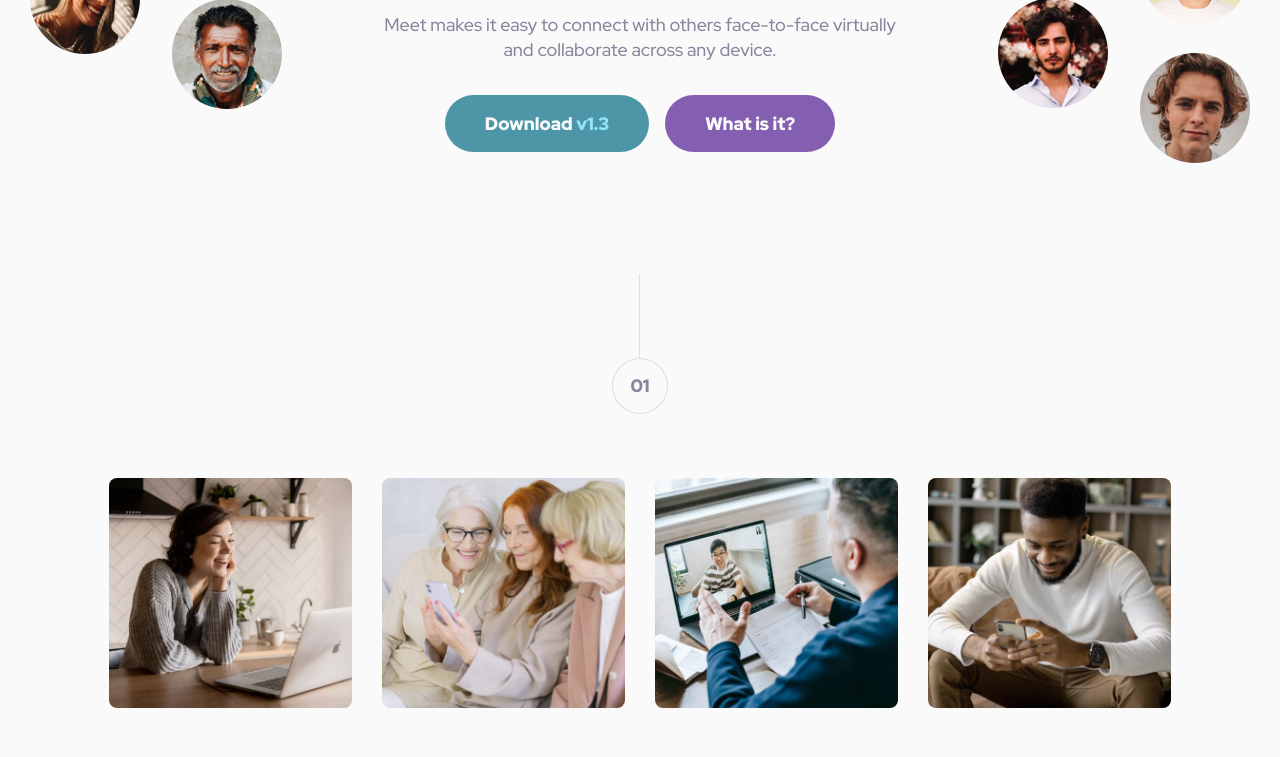
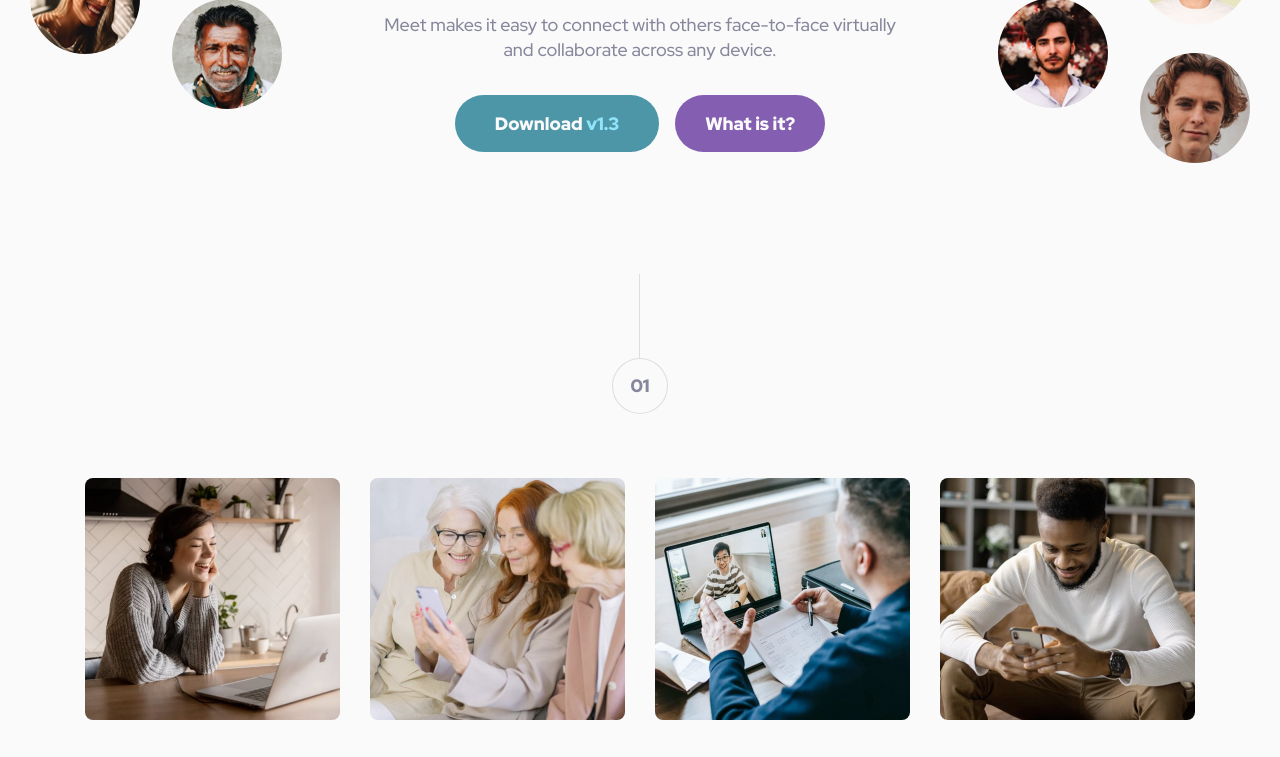
Before and after one commit to moadavou/meet-landing-page, a website: page index.html in a window 1280 px wide. Shown: the part 363-1120 px from the top of the page. Drawn offline with Linux system fonts and the light colour scheme.

Commit message:
Update style details

```diff
--- a/index.html
+++ b/index.html
@@ -44,7 +44,10 @@
                         virtually and collaborate across any device.
                     </p>
                     <div class="[ buttons ]">
-                        <a href="#" class="[ button ]" data-type="primary"
+                        <a
+                            href="#"
+                            class="[ button button--wide ]"
+                            data-type="primary"
                             >Download <span>v1.3</span></a
                         >
                         <a href="#" class="[ button ]" data-type="secondary"
@@ -114,7 +117,10 @@
                             Stay connected with reliable HD meetings and
                             unlimited one-on-one and group video sessions.
                         </p>
-                        <a href="#" class="[ button ]" data-type="secondary"
+                        <a
+                            href="#"
+                            class="[ button button--wide ]"
+                            data-type="secondary"
                             >Download <span>v1.3</span></a
                         >
                     </div>
--- a/scss/blocks/_buttons.scss
+++ b/scss/blocks/_buttons.scss
@@ -1,5 +1,5 @@
 .button {
-    padding: 1rem 2.5rem;
+    padding: 1rem 1.875rem;
     margin-top: 2rem;
     border-radius: 29px;
     font-weight: 900;
@@ -7,6 +7,10 @@
     text-decoration: none;
     text-align: center;
     transition: background-color 0.3s ease;
+}
+
+.button--wide {
+    padding: 1rem 2.5rem;
 }
 
 .button[data-type="primary"] {
--- a/scss/blocks/_cta.scss
+++ b/scss/blocks/_cta.scss
@@ -28,8 +28,8 @@
     }
 
     @include breakpoint(desktop) {
-        padding-bottom: 6.5rem;
-        padding-top: 6.5rem;
+        padding-bottom: 5.68rem;
+        padding-top: 8rem;
         text-align: left;
         background-image: linear-gradient(
                 to top,
@@ -54,7 +54,7 @@
     }
 
     @include breakpoint(desktop) {
-        grid-template-columns: 23.2rem 21.8rem 1fr;
+        grid-template-columns: repeat(2, 21.875rem) 1fr;
         gap: 5.75rem;
 
         p {
--- a/scss/blocks/_img-grid.scss
+++ b/scss/blocks/_img-grid.scss
@@ -8,11 +8,15 @@
     padding-inline: 1.5rem;
 
     img {
+        height: 100%;
+        width: 100%;
+        object-fit: cover;
         border-radius: 8px;
     }
 
     @include breakpoint(tablet) {
         grid-template-columns: repeat(4, 1fr);
+        padding-inline: 0;
     }
 
     @include breakpoint(desktop) {
--- a/scss/blocks/_numbering.scss
+++ b/scss/blocks/_numbering.scss
@@ -1,8 +1,4 @@
 @use "../abstracts" as *;
-
-.numbering {
-    margin-top: 1.6;
-}
 
 .numbering__vertical-line {
     border-left: 1px solid hsla(var(--clr-neutral-400-hsl), 0.25);
--- a/scss/blocks/_text-center.scss
+++ b/scss/blocks/_text-center.scss
@@ -24,11 +24,12 @@
     }
 
     @include breakpoint(desktop) {
-        margin-top: 6rem;
+        margin-top: 5rem;
+        padding-inline: 0;
         max-width: 33.75rem;
 
         h2 {
-            margin-inline: 2rem;
+            margin-inline: 3rem;
         }
     }
 }
--- a/scss/global/_typography.scss
+++ b/scss/global/_typography.scss
@@ -3,7 +3,7 @@
 body {
     font-family: "Red Hat Display", sans-serif;
     color: var(--clr-neutral-400);
-  line-height: 1.6;
+    line-height: 1.625;
     font-size: var(--fs-400);
     font-weight: 500;
 
@@ -15,16 +15,17 @@ body {
 h1,
 h2 {
     color: var(--clr-neutral-700);
-  line-height: 1;
     font-weight: 900;
 }
 
 h1 {
     font-size: var(--fs-600);
+    line-height: 1;
 }
 
 h2 {
     font-size: var(--fs-500);
+    line-height: 1.1;
 }
 
 .ribbon-text {
```
Also changed, not shown: README.md, style.css, 2 other files. Lines whose indentation alone changed are shown as unchanged.
